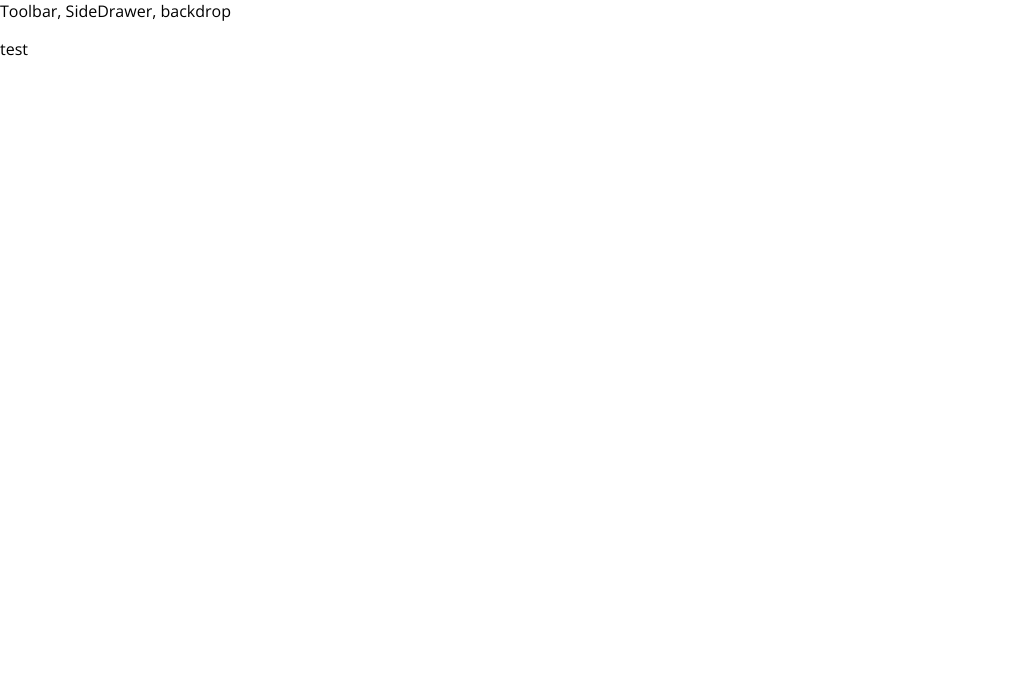
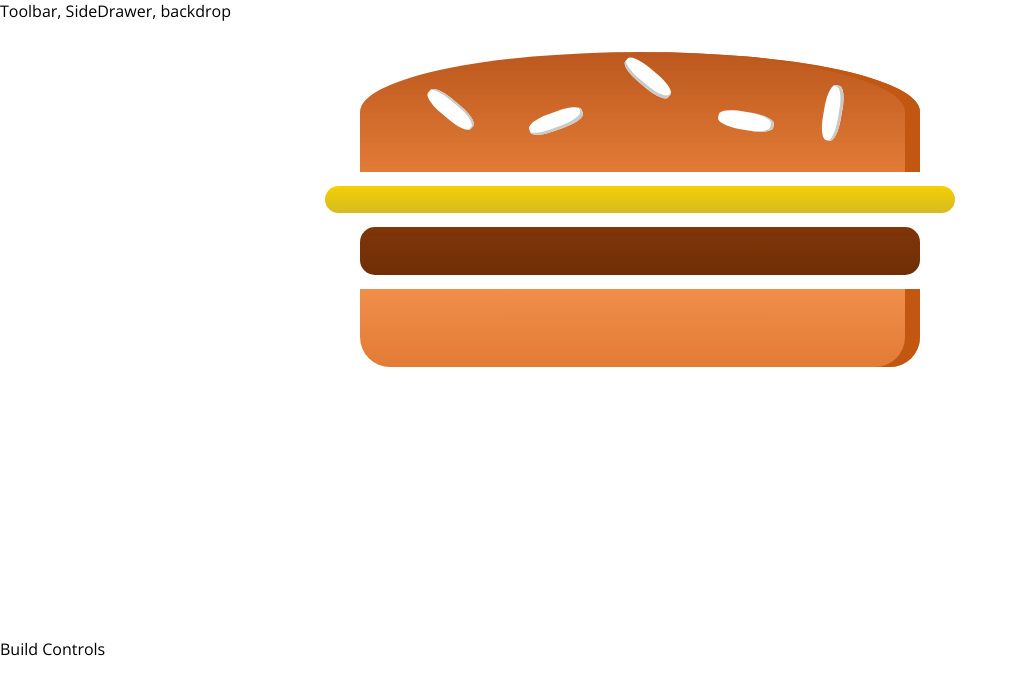
Before and after one commit to inin19/react-burger, a React (Create React App) app: page / in a window 1280 px wide. Shown: the top 694 px of the page, without its empty margins (0-1018 px from the left). Built offline with nearby package versions, Linux system fonts and the light colour scheme.

Commit message:
render burger

```diff
--- a/package.json
+++ b/package.json
@@ -6,6 +6,7 @@
     "@testing-library/jest-dom": "^4.2.4",
     "@testing-library/react": "^9.5.0",
     "@testing-library/user-event": "^7.2.1",
+    "prop-types": "^15.7.2",
     "react": "^16.13.1",
     "react-dom": "^16.13.1",
     "react-scripts": "3.4.3"
--- a/src/App.js
+++ b/src/App.js
@@ -1,6 +1,6 @@
 import React, { Component } from 'react';
 import Layout from './components/Layout/Layout';
-
+import BurgerBuilder from './containers/BurgerBuilder/BurgerBuild';
 // import classes from './App.module.css';
 
 class App extends Component {
@@ -8,7 +8,7 @@
     return (
       <div>
         <Layout>
-          <p>test</p>
+          <BurgerBuilder />
         </Layout>
       </div>
     );
--- /dev/null
+++ b/src/components/Burger/Burger.js
@@ -0,0 +1,16 @@
+import React from 'react';
+import classes from './Burger.module.css';
+import BurgerIngredient from './BurgerIngredient/BurgerIngredient';
+
+const burger = (props) => {
+  return (
+    <div className={classes.Burger}>
+      <BurgerIngredient type="bread-top" />
+      <BurgerIngredient type="cheese" />
+      <BurgerIngredient type="meat" />
+      <BurgerIngredient type="bread-bottom" />
+    </div>
+  );
+};
+
+export default burger;
--- /dev/null
+++ b/src/components/Burger/Burger.module.css
@@ -0,0 +1,29 @@
+.Burger {
+    width: 100%;
+    margin: auto;
+    height: 250px;
+    overflow: scroll;
+    font-weight: bold;
+    font-size: 1.2rem;
+}
+
+@media (min-width: 500px) and (max-height: 400px) {
+    .Burger {
+        width: 350px;
+        height: 400px;
+    }
+}
+
+@media (min-width: 500px) and (min-height: 401px) {
+    .Burger {
+        width: 450px;
+        height: 400px;
+    }
+}
+
+@media (min-width: 1000px) and (min-height: 700px) {
+    .Burger {
+        width: 700px;
+        height: 600px;
+    }
+}
--- /dev/null
+++ b/src/components/Burger/BurgerIngredient/BurgerIngredient.js
@@ -0,0 +1,42 @@
+import React, { Component } from 'react';
+import classes from './BurgerIngredient.module.css';
+import PropTypes from 'prop-types';
+
+class BurgerIngredient extends Component {
+  render() {
+    let ingredient = null;
+    switch (this.props.type) {
+      case 'bread-bottom':
+        ingredient = <div className={classes.BreadBottom}></div>;
+        break;
+      case 'bread-top':
+        ingredient = (
+          <div className={classes.BreadTop}>
+            <div className={classes.Seeds1}></div>
+            <div className={classes.Seeds2}></div>
+          </div>
+        );
+        break;
+      case 'meat':
+        ingredient = <div className={classes.Meat}></div>;
+        break;
+      case 'cheese':
+        ingredient = <div className={classes.Cheese}></div>;
+        break;
+      case 'salad':
+        ingredient = <div className={classes.Salad}></div>;
+        break;
+      case 'bacon':
+        ingredient = <div className={classes.Bacon}></div>;
+        break;
+      default:
+    }
+    return ingredient;
+  }
+}
+
+BurgerIngredient.propTypes = {
+  type: PropTypes.string.isRequired,
+};
+
+export default BurgerIngredient;
--- /dev/null
+++ b/src/components/Burger/BurgerIngredient/BurgerIngredient.module.css
@@ -0,0 +1,112 @@
+.BreadBottom {
+    height: 13%;
+    width: 80%;
+    background: linear-gradient(#f08e4a, #e27b36);
+    border-radius: 0 0 30px 30px;
+    box-shadow: inset -15px 0 #c15711;
+    margin: 2% auto;
+}
+
+.BreadTop {
+    height: 20%;
+    width: 80%;
+    background: linear-gradient(#bc581e, #e27b36);
+    border-radius: 50% 50% 0 0;
+    box-shadow: inset -15px 0 #c15711;
+    margin: 2% auto;
+    position: relative;
+}
+
+.Seeds1 {
+    width: 10%;
+    height: 15%;
+    position: absolute;
+    background-color: white;
+    left: 30%;
+    top: 50%;
+    border-radius: 40%;
+    transform: rotate(-20deg);
+    box-shadow: inset -2px -3px #c9c9c9;
+}
+
+.Seeds1:after {
+    content: "";
+    width: 100%;
+    height: 100%;
+    position: absolute;
+    background-color: white;
+    left: -170%;
+    top: -260%;
+    border-radius: 40%;
+    transform: rotate(60deg);
+    box-shadow: inset -1px 2px #c9c9c9;
+}
+
+.Seeds1:before {
+    content: "";
+    width: 100%;
+    height: 100%;
+    position: absolute;
+    background-color: white;
+    left: 180%;
+    top: -50%;
+    border-radius: 40%;
+    transform: rotate(60deg);
+    box-shadow: inset -1px -3px #c9c9c9;
+}
+
+.Seeds2 {
+    width: 10%;
+    height: 15%;
+    position: absolute;
+    background-color: white;
+    left: 64%;
+    top: 50%;
+    border-radius: 40%;
+    transform: rotate(10deg);
+    box-shadow: inset -3px 0 #c9c9c9;
+}
+
+.Seeds2:before {
+    content: "";
+    width: 100%;
+    height: 100%;
+    position: absolute;
+    background-color: white;
+    left: 150%;
+    top: -130%;
+    border-radius: 40%;
+    transform: rotate(90deg);
+    box-shadow: inset 1px 3px #c9c9c9;
+}
+
+.Meat {
+    width: 80%;
+    height: 8%;
+    background: linear-gradient(#7f3608, #702e05);
+    margin: 2% auto;
+    border-radius: 15px;
+}
+
+.Cheese {
+    width: 90%;
+    height: 4.5%;
+    margin: 2% auto;
+    background: linear-gradient(#f4d004, #d6bb22);
+    border-radius: 20px;
+}
+
+.Salad {
+    width: 85%;
+    height: 7%;
+    margin: 2% auto;
+    background: linear-gradient(#228c1d, #91ce50);
+    border-radius: 20px;
+}
+
+.Bacon {
+    width: 80%;
+    height: 3%;
+    background: linear-gradient(#bf3813, #c45e38);
+    margin: 2% auto;
+}
--- a/src/components/Layout/Layout.js
+++ b/src/components/Layout/Layout.js
@@ -1,10 +1,11 @@
 import React from 'react';
 import Aux from './../../hoc/Aux';
+import classes from './Layout.module.css';
 
 const layout = (props) => (
   <Aux>
     <div> Toolbar, SideDrawer, backdrop</div>
-    <main>{props.children}</main>
+    <main className={classes.Content}>{props.children}</main>
   </Aux>
 );
 
--- /dev/null
+++ b/src/components/Layout/Layout.module.css
@@ -0,0 +1,3 @@
+.Content {
+    margin-top: 16px;
+}
--- /dev/null
+++ b/src/containers/BurgerBuilder/BurgerBuild.js
@@ -0,0 +1,15 @@
+import React, { Component } from 'react';
+import Aux from '../../hoc/Aux';
+import Burger from '../../components/Burger/Burger';
+class BurgerBuilder extends Component {
+  render() {
+    return (
+      <Aux>
+        <Burger />
+        <div>Build Controls</div>
+      </Aux>
+    );
+  }
+}
+
+export default BurgerBuilder;
```
